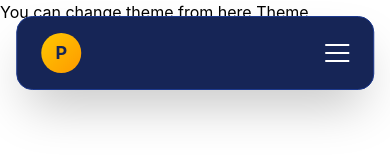
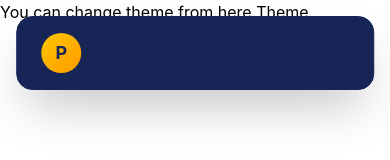
Before and after one commit to snigdhamistry/my-productivity-hub, a React (Vite) app: page /profile in a window 390 px wide. Shown: the top 160 px of the page. Built offline with nearby package versions, Linux system fonts and the light colour scheme.

Commit message:
small changes on style of navbar.jsx

```diff
--- a/src/components/Navbar/Navbar.jsx
+++ b/src/components/Navbar/Navbar.jsx
@@ -1,79 +1,24 @@
 import React, { useState } from 'react'
-import { Link } from 'react-router-dom'
 import NavbarLogo from './NavbarLogo'
 import NavbarLinks from './NavbarLinks'
 import ProfileMenu from './ProfileMenu'
 
 const Navbar = () => {
-       const [isOpen, setIsOpen] = useState(false)
 
        return (
               <nav className='fixed top-4 left-1/2 transform -translate-x-1/2 z-50 w-11/12 max-w-6xl'>
-                     <div className='bg-blue-950 rounded-2xl shadow-2xl border border-blue-900 px-6 py-4'>
+                     <div className='bg-blue-950 rounded-2xl shadow-2xl border border-blue-950 px-6 py-4'>
                             <div className='flex items-center justify-between'>
                                    <NavbarLogo />
-
-                                   {/* Desktop Navigation */}
                                    <div className='hidden md:block'>
                                           <NavbarLinks />
                                    </div>
-
-                                   <div className='flex items-center gap-4'>
-                                          {/* Mobile Menu Button */}
-                                          <button
-                                                 onClick={() => setIsOpen(!isOpen)}
-                                                 className='md:hidden flex flex-col gap-1.5 focus:outline-none group'
-                                          >
-                                                 <span className={`w-6 h-0.5 bg-white transition-all duration-300 ${isOpen ? 'rotate-45 translate-y-2' : ''}`}></span>
-                                                 <span className={`w-6 h-0.5 bg-white transition-all duration-300 ${isOpen ? 'opacity-0' : ''}`}></span>
-                                                 <span className={`w-6 h-0.5 bg-white transition-all duration-300 ${isOpen ? '-rotate-45 -translate-y-2' : ''}`}></span>
-                                          </button>
-
-                                          {/* Desktop Profile Button */}
-                                          <div className='hidden md:block'>
-                                                 <ProfileMenu />
-                                          </div>
+                                   <div className='hidden md:block'>
+                                          <ProfileMenu />
                                    </div>
                             </div>
-
-                            {/* Mobile Navigation Menu */}
-                            {isOpen && (
-                                   <div className='md:hidden mt-4 pt-4 border-t border-blue-700 flex flex-col gap-2'>
-                                          <Link
-                                                 to='/'
-                                                 className='px-4 py-2 rounded-lg text-sm font-medium text-blue-50 hover:bg-blue-800 hover:text-yellow-400 transition duration-300'
-                                                 onClick={() => setIsOpen(false)}
-                                          >
-                                                 Home
-                                          </Link>
-                                          <Link
-                                                 to='/notes'
-                                                 className='px-4 py-2 rounded-lg text-sm font-medium text-blue-50 hover:bg-blue-800 hover:text-yellow-400 transition duration-300'
-                                                 onClick={() => setIsOpen(false)}
-                                          >
-                                                 Notes
-                                          </Link>
-                                          <Link
-                                                 to='/tasks'
-                                                 className='px-4 py-2 rounded-lg text-sm font-medium text-blue-50 hover:bg-blue-800 hover:text-yellow-400 transition duration-300'
-                                                 onClick={() => setIsOpen(false)}
-                                          >
-                                                 Tasks
-                                          </Link>
-                                          <Link
-                                                 to='/weather'
-                                                 className='px-4 py-2 rounded-lg text-sm font-medium text-blue-50 hover:bg-blue-800 hover:text-yellow-400 transition duration-300'
-                                                 onClick={() => setIsOpen(false)}
-                                          >
-                                                 Weather
-                                          </Link>
-                                          <div className='mt-2 pt-2 border-t border-blue-700'>
-                                                 <ProfileMenu />
-                                          </div>
-                                   </div>
-                            )}
                      </div>
-              </nav>
+              </nav >
        )
 }
 
```
